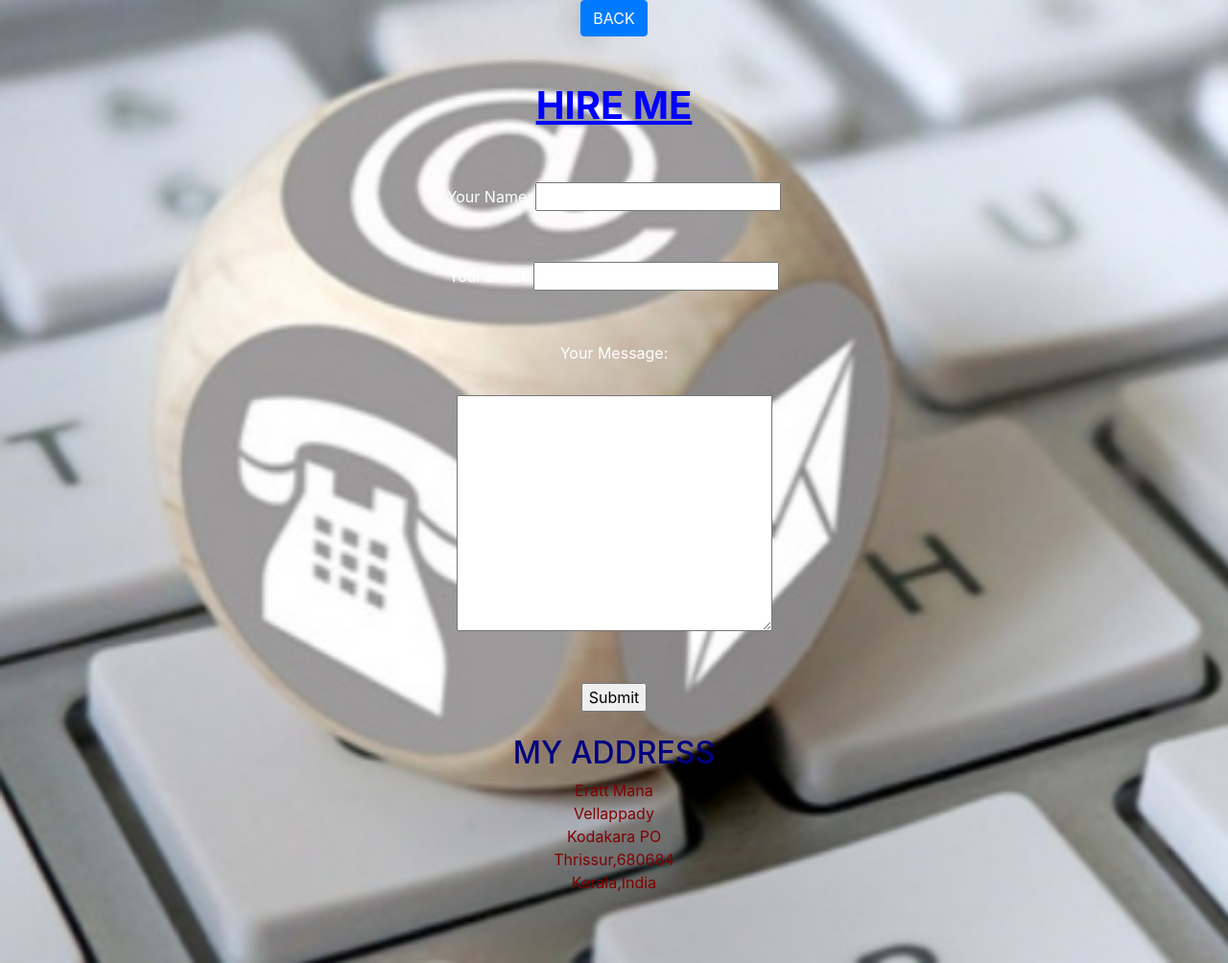
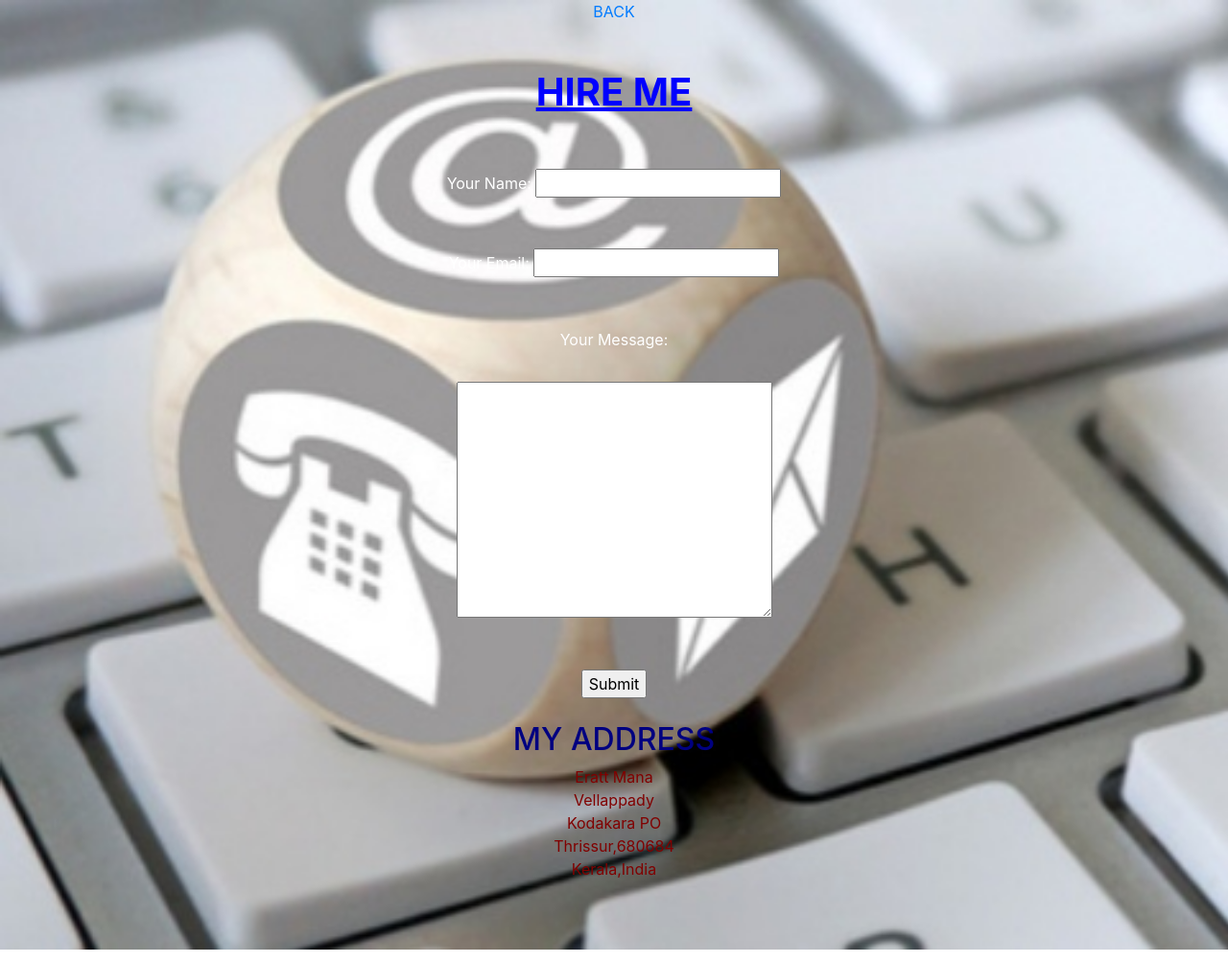
Before and after one commit to ardra96/cv, a plain HTML site: page hireme.html in a window 1280 px wide. Shown: the whole page at 96% size. Drawn offline with nearby package versions, Linux system fonts and the light colour scheme.

Commit message:
Update hireme.html

```diff
--- a/hireme.html
+++ b/hireme.html
@@ -18,7 +18,7 @@
     <title></title>
   </head>
   <body>
-    <center><a href="index.html" class="btn btn-primary login_class" >  BACK </button> </a></center><br>
+    <center><a href="index.html" >  BACK  </a></center><br>
     <br>
   <h1><strong><center><u> HIRE ME </u></center></strong></h1>
    <br> <br>
```
